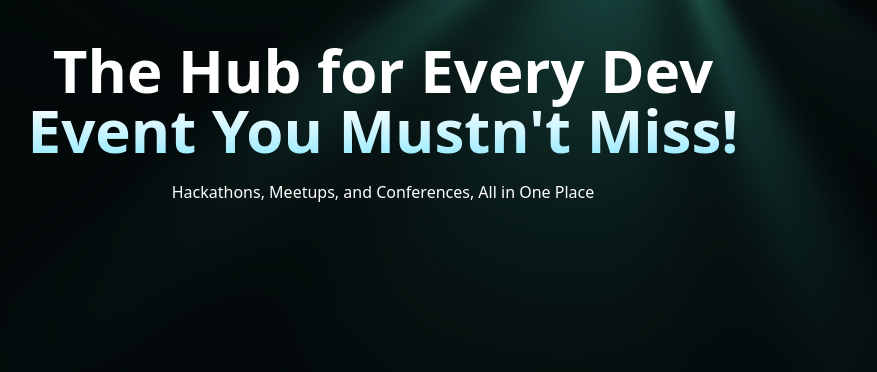
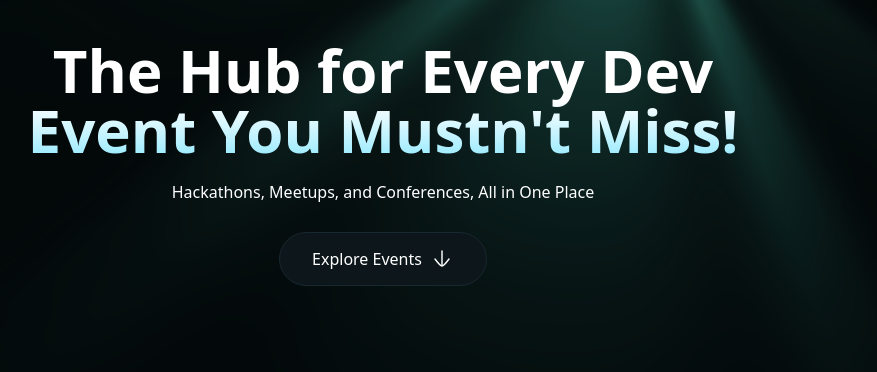
Before and after one commit to GalinaBaleva/nextjs, a Next.js app: page / in a window 1280 px wide. Shown: the top 372 px of the page, without its empty margins (257-1134 px from the left). Built offline with nearby package versions, Linux system fonts and the light colour scheme; a web font is replaced by a local one.

Commit message:
Initialise Explore Events Button component.

```diff
--- a/app/page.tsx
+++ b/app/page.tsx
@@ -1,8 +1,11 @@
+import ExploreBtn from "@/components/ExploreBtn";
+
 const Page = () => {
     return (
         <section>
             <h1 className="text-center">The Hub for Every Dev <br/> Event You Mustn't Miss!</h1>
             <p className="text-center mt-5">Hackathons, Meetups, and Conferences, All in One Place</p>
+            <ExploreBtn/>
         </section>
     )
 }
--- /dev/null
+++ b/components/ExploreBtn.tsx
@@ -0,0 +1,16 @@
+'use client';
+
+import Image from "next/image";
+
+const ExploreBtn = () => {
+    return (
+        <button type="button" id="explore-btn" className="mt-7 mx-auto"
+                onClick={() => console.log('Click')}>
+            <a href="#events">
+                Explore Events
+                <Image src="/icons/arrow-down.svg" alt="arrow-down" width="24" height="24"/>
+            </a>
+        </button>
+    )
+}
+export default ExploreBtn
```
